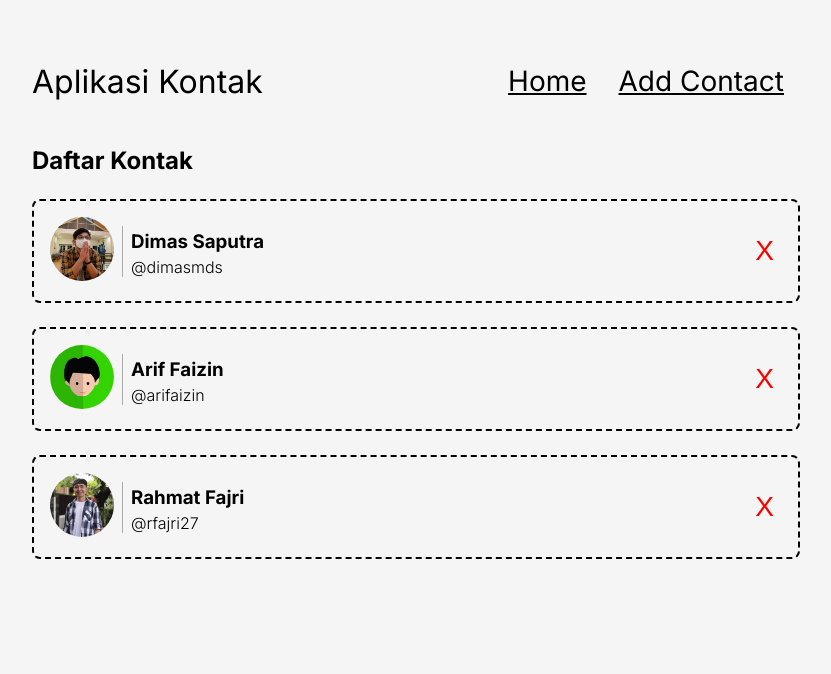
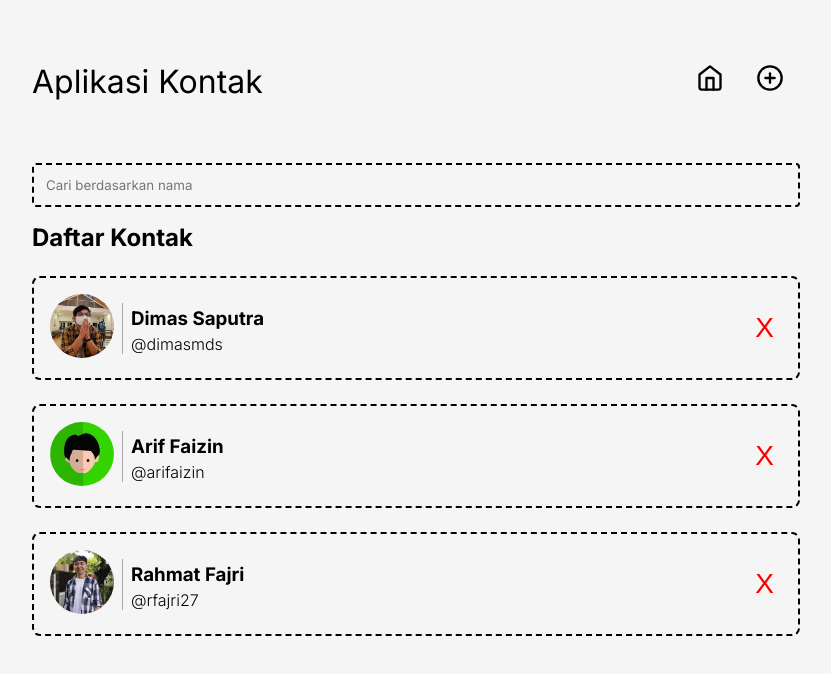
Before and after one commit to Moniedelli/Contact-App, a React (Vite) app in the folder vite-project/: page / in a window 1280 px wide. Shown: the top 674 px of the page, without its empty margins (224-1055 px from the left). Built offline with nearby package versions, Linux system fonts and the light colour scheme.

Commit message:
edit HomePage, Searchbar, dan install react-icons

```diff
--- a/vite-project/package.json
+++ b/vite-project/package.json
@@ -12,6 +12,7 @@
   "dependencies": {
     "react": "^18.2.0",
     "react-dom": "^18.2.0",
+    "react-icons": "^4.11.0",
     "react-router-dom": "^6.16.0"
   },
   "devDependencies": {
--- a/vite-project/src/components/Navigation.jsx
+++ b/vite-project/src/components/Navigation.jsx
@@ -1,12 +1,13 @@
 import React from "react";
 import { Link } from 'react-router-dom';
+import { FiHome, FiPlusCircle } from 'react-icons/fi';
 
 function Navigation() {
   return(
     <nav className="navigation">
       <ul>
-        <li><Link to="/">Home</Link></li>
-        <li><Link to="/add">Add Contact</Link></li>
+        <li><Link to="/"><FiHome /></Link></li>
+        <li><Link to="/add"><FiPlusCircle /></Link></li>
       </ul>
     </nav>
   )
--- a/vite-project/src/components/SearchBar.jsx
+++ b/vite-project/src/components/SearchBar.jsx
@@ -1,20 +1,20 @@
 import React from "react";
 import { PropTypes } from 'prop-types';
 
-function SearchBar({ keyword, changeKeyword }) {
+function SearchBar({ keyword, keywordChange }) {
   return(
     <input
       className="search-bar"
       type="text"
       placeholder="Cari berdasarkan nama"
       value={keyword}
-      onChange={(event) => changeKeyword(event.target.value)}
+      onChange={(event) => keywordChange(event.target.value)}
     ></input>
   )
 }
 SearchBar.propTypes = {
   keyword: PropTypes.string.isRequired,
-  changeKeyword: PropTypes.func.isRequired
+  keywordChange: PropTypes.func.isRequired
 }
 
 export default SearchBar;
--- a/vite-project/src/page/HomePage.jsx
+++ b/vite-project/src/page/HomePage.jsx
@@ -1,16 +1,32 @@
 import React from 'react';
 import ContactList from '../components/ContactList';
 import { deleteContact, getContacts } from '../utils/data';
+import SearchBar from '../components/SearchBar';
+import { useSearchParams } from 'react-router-dom';
+
+function HomePageWrapper() {
+  const [ searchParams, setSearchParams ] = useSearchParams();
+
+  const keyword = searchParams.get('keyword');
+
+  function changeSearchParams(keyword) {
+    setSearchParams({ keyword })
+  }
+
+  return <HomePage defaultKeyword={keyword} keywordChange={changeSearchParams} />
+}
 
 class HomePage extends React.Component {
   constructor(props) {
     super(props);
 
     this.state = {
-      contacts: getContacts()
+      contacts: getContacts(),
+      keyword: props.defaultKeyword || ''
     };
 
     this.onDeleteHandler = this.onDeleteHandler.bind(this);
+    this.onKeywordChangeHandler = this.onKeywordChangeHandler.bind(this);
   }
 
   onDeleteHandler(id) {
@@ -24,14 +40,31 @@
     });
   }
 
+  onKeywordChangeHandler(keyword) {
+    this.setState(() => {
+      return{
+        keyword
+      }
+    })
+
+    this.props.keywordChange(keyword);
+  }
+
   render() {
+    const contacts = this.state.contacts.filter((contact) => {
+      return contact.name.toLowerCase().includes(
+        this.state.keyword.toLowerCase()
+      )
+    })
+
     return (
       <section>
+        <SearchBar keyword={this.state.keyword} keywordChange={this.onKeywordChangeHandler} />
         <h2>Daftar Kontak</h2>
-        <ContactList contacts={this.state.contacts} onDelete={this.onDeleteHandler} />
+        <ContactList contacts={contacts} onDelete={this.onDeleteHandler} />
       </section>
     );
   }
 }
 
-export default HomePage;
+export default HomePageWrapper;
```
Also changed, not shown: 1 other file (tests, documents, lock files or other folders).
